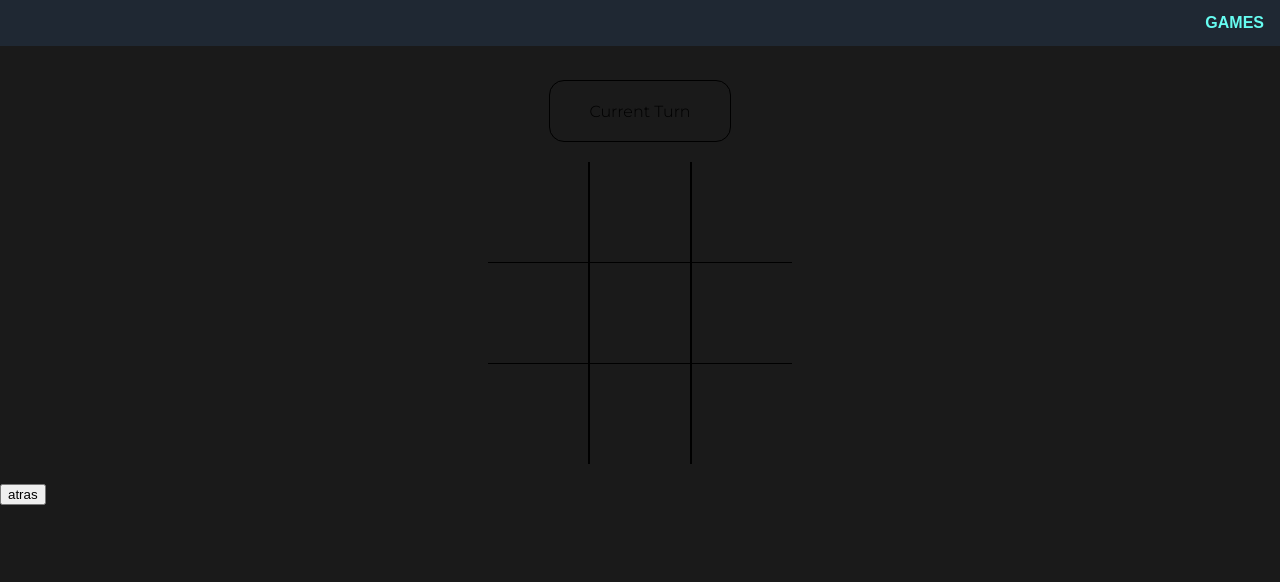
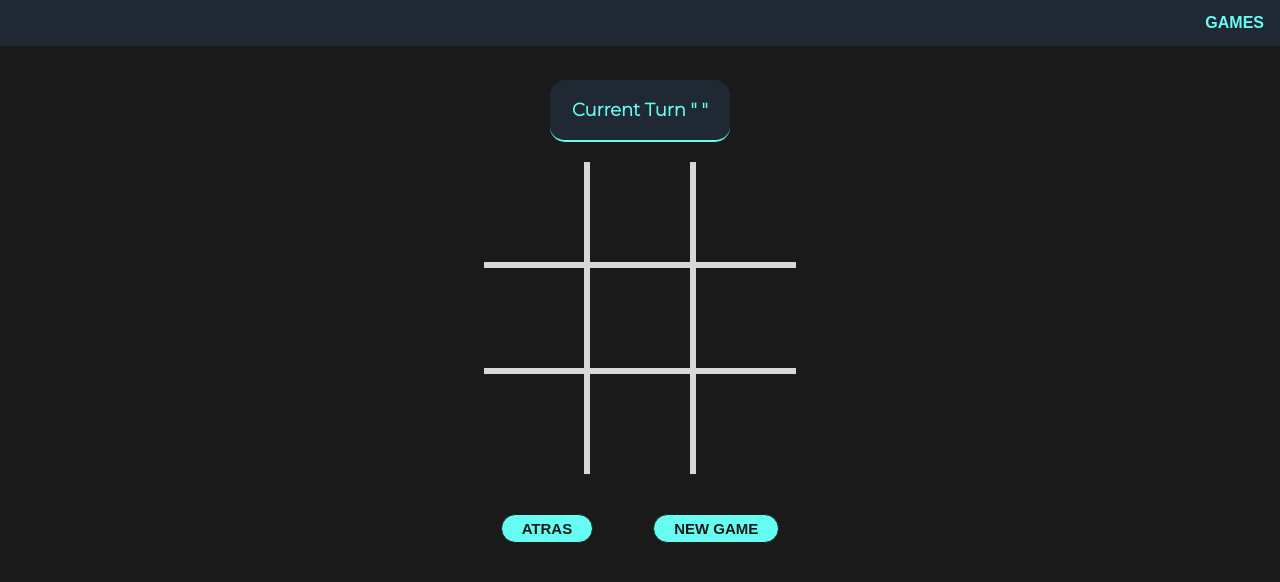
Before and after one commit to bryan0545/3_IN_LINE_GAME, a React (Create React App) app in the folder frontend/: page /game in a window 1280 px wide. Shown: the top 582 px of the page. Built offline with nearby package versions, Linux system fonts and the light colour scheme; no server answers.

Commit message:
added styles to game component

```diff
--- a/frontend/src/App.css
+++ b/frontend/src/App.css
@@ -1,3 +1,4 @@
 .App {
     margin-top: 80px;
+
 }
--- /dev/null
+++ b/frontend/src/components/Buttons/NewGameButton.jsx
@@ -0,0 +1,22 @@
+import React from 'react';
+import { withRouter } from 'react-router-dom'
+import {StyledNewButton} from './styleButton'
+import axios from 'axios';
+
+
+
+const NewGameButton = (props) => {
+
+    const createGame = async () => {
+        const response = await axios.post("http://localhost:5000/games", {});
+        const { id } = response.data.data;
+        props.history.push(`/game/${id}`);
+        console.log('new ', id)
+    }
+
+    return (
+        <StyledNewButton onClick={createGame}>New Game</StyledNewButton>
+    )
+}
+
+export default withRouter(NewGameButton);
--- /dev/null
+++ b/frontend/src/components/Buttons/styleButton.jsx
@@ -0,0 +1,23 @@
+import constants from './../../constants/cosntants';
+import styled from 'styled-components'
+
+export const StyledNewButton = styled.button`
+
+
+text-transform: uppercase;
+font-size:15px;
+font-weight:bold;
+background-color: ${constants.COLORS.THREETH};
+color: ${constants.COLORS.BACK_BODY};
+border: 1px solid ${constants.COLORS.BACK_BODY};
+padding: 5px 20px;
+border-radius: 15px;
+outline:none;
+cursor:pointer;
+
+:hover{
+    background-color: ${constants.COLORS.BACK_BODY};
+    color: ${constants.COLORS.THREETH};
+    border: 1px solid ${constants.COLORS.THREETH};
+}
+`
--- a/frontend/src/components/Game/Game.jsx
+++ b/frontend/src/components/Game/Game.jsx
@@ -4,6 +4,8 @@ import axios from 'axios';
 import styled, { css } from 'styled-components';
 import constants from './../../constants/cosntants';
 import ModalWindow from '../ModalWindow/ModalWindow';
+import { StyledNewButton } from './../Buttons/styleButton';
+import NewGameButton from './../Buttons/NewGameButton';
 
 class Game extends Component {
     constructor() {
@@ -98,7 +100,7 @@ class Game extends Component {
         const gameOver = status !== "started";
         console.log(status)
         return (
-            <>
+            <GameStyled>
                 {
                     showModal && <ModalWindow
                         title={`Game over, ${result} ${winner}`}
@@ -106,16 +108,8 @@ class Game extends Component {
                     />
                 }
                 <StyledTurn>
-                    {`Current Turn ${currentTurn}`}
+                    {`Current Turn " ${currentTurn} "`}
                 </StyledTurn>
-
-
-                    {/* turno */}
-
-
-
-
-
                 <StyledBoard>
                     {board.map((cell, id) =>
                         <StyledCell
@@ -128,41 +122,67 @@ class Game extends Component {
                         </StyledCell>
                     )}
                 </StyledBoard>
-                <button onClick={this.handleBack}>atras</button>
-            </>
+                <StyledButtonsDiv>
+                    <StyledNewButton onClick={this.handleBack}>atras</StyledNewButton>
+                    <NewGameButton/>
+                </StyledButtonsDiv>
+            </GameStyled>
         );
     }
 }
 
 export default withRouter(Game);
 
+
+const GameStyled = styled.div`
+    margin: 70px 50px ;
+`
+
+const StyledButtonsDiv = styled.div`
+    display:flex;
+    justify-content:center;
+    button{
+        margin: 0 30px;
+    }
+`
+
 const StyledTurn = styled.div`
+    text-transform:capitalize;
+    font-size: 18px;
+    font-weight:bold;
     width: 180px;
     height: 60px;
     margin:auto;
-    border: solid 1px black ;
+    border-bottom: solid 2px ${constants.COLORS.THREETH} ;
     text-align:center;
     display:flex;
     justify-content: center;
     align-items:center;
     border-radius: 15px;
-`
+    background-color: ${constants.COLORS.SECOND};
+    color : ${constants.COLORS.THREETH};`
 
 const StyledBoard = styled.div`
-margin: 20px auto;
+margin: 20px auto 40px auto;
 display:grid;
 justify-content:center;
 align-content:center;
 grid-template-columns: repeat(3, auto);
 
-
 .cell{
+    display:flex;
+    justify-content:center;
+    align-items:center;
     width:${constants.BOARD.CELL_SIZE};
     height:${constants.BOARD.CELL_SIZE};
-    border: 1px solid;
+    border-left: 6px solid ${constants.COLORS.GRID};
+    border-bottom: 6px solid ${constants.COLORS.GRID};
+    font-size:${constants.BOARD.CELL_SIZE};
 }
+
 .cell:nth-child(1n+1){
     border-top:none;
+
 }
 .cell:nth-child(3n+1){
     border-left:none;
@@ -185,7 +205,7 @@ const StyledCell = styled.div`
 
     ${({ disable }) => !disable && css`
         &:hover{
-            box-shadow: 0 3px 8px 0 rgba(255,0,0, .08)
+            box-shadow: ${constants.COLORS.SHADOW_THREETH_LOW};
         }
     `}
 
@@ -195,4 +215,12 @@ const StyledCell = styled.div`
             cursor: not-allowed;
         }
     `};
+
+    ${({ disable }) => disable === 'x' && css`
+        color: ${constants.COLORS.X}
+    `}
+
+    ${({ disable }) => disable === 'o' && css`
+        color: ${constants.COLORS.O}
+    `}
 `
--- a/frontend/src/components/Games.jsx
+++ b/frontend/src/components/Games.jsx
@@ -1,9 +1,9 @@
 import React, { useEffect, useState } from 'react';
 import { Link } from 'react-router-dom'
 import axios from 'axios';
-import styled from 'styled-components'
-import NewGameButton from './NewGameButton';
-import constants from './../constants/cosntants'
+import styled from 'styled-components';
+import NewGameButton from './Buttons/NewGameButton';
+import constants from './../constants/cosntants';
 
 const Games = () => {
     const [games, setGames] = useState({});
@@ -117,7 +117,7 @@ table{
        &:hover{
             color: ${constants.COLORS.BODY};
             background-color:${constants.COLORS.THREETH};
-            box-shadow:${constants.COLORS.SHADOW_THREETH}
+            box-shadow:${constants.COLORS.SHADOW_THREETH_HIGH}
         }
     }
 }
--- a/frontend/src/components/NewGameButton.jsx
+++ /dev/null
@@ -1,40 +0,0 @@
-import React from 'react';
-import { Link, withRouter } from 'react-router-dom'
-import styled from 'styled-components';
-import axios from 'axios';
-import constants from './../constants/cosntants'
-
-
-const NewGameButton = (props) => {
-
-    const createGame = async () => {
-        const response = await axios.post("http://localhost:5000/games", {});
-        const { id } = response.data.data;
-        props.history.push(`/game/${id}`);
-        console.log('new ', id)
-    }
-
-    return (
-        <StyledNewButton onClick={createGame}>New Game</StyledNewButton>
-    )
-}
-
-export default withRouter(NewGameButton);
-
-const StyledNewButton = styled.button`
-text-transform: uppercase;
-font-weight:bold;
-background-color: ${constants.COLORS.THREETH};
-color: ${constants.COLORS.BACK_BODY};
-border: 1px solid ${constants.COLORS.BACK_BODY};
-padding: 5px 20px;
-border-radius: 15px;
-outline:none;
-cursor:pointer;
-
-:hover{
-    background-color: ${constants.COLORS.BACK_BODY};
-    color: ${constants.COLORS.THREETH};
-    border: 1px solid ${constants.COLORS.THREETH};
-}
-`
--- a/frontend/src/constants/cosntants.js
+++ b/frontend/src/constants/cosntants.js
@@ -11,8 +11,14 @@ constants.COLORS = {
     PRIMARY: '#45A29E',
     SECOND: "#1f2833",
     THREETH: "#66FCF1",
-    SHADOW_THREETH: '0px 0px 40px 2px rgba(102,252,241,.5)',
+    SHADOW_THREETH_HIGH: '0px 0px 40px 2px rgba(102,252,241,.5)',
+    SHADOW_THREETH_LOW: '0px 0px 20px 2px rgba(102,252,241,.5)',
     SECOND_LETER: '#fff',
+    X:"#66FCF1",
+    O:"#EFFAD3",
+
+    GRID:'#D7D8D9'
+
 }
 
 export default constants;
--- a/frontend/src/index.css
+++ b/frontend/src/index.css
@@ -3,5 +3,5 @@ body {
   margin: 0;
   background-color: #1a1a1a;
   font-family: 'Montserrat', sans-serif;
-
+  box-sizing: 'border-box',
 }
```
